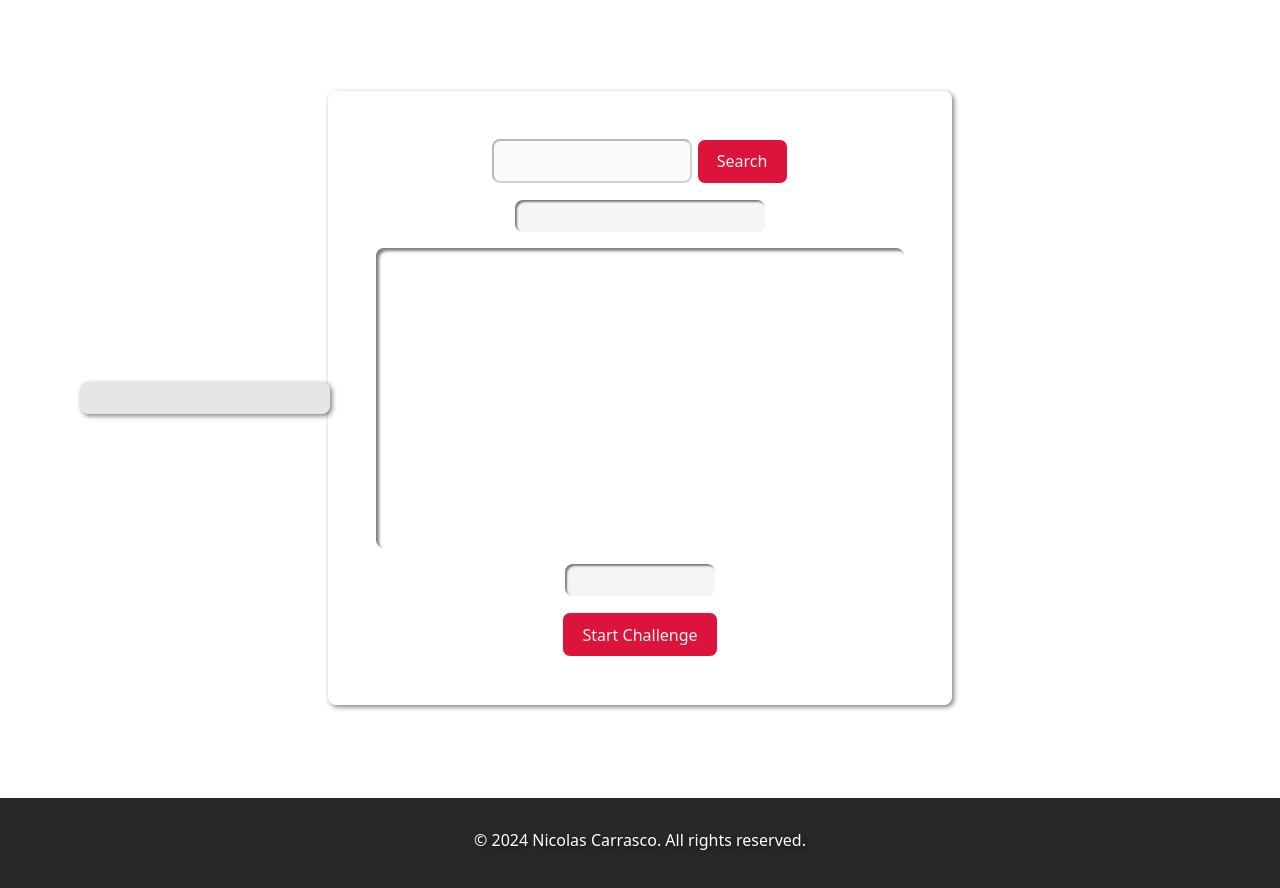
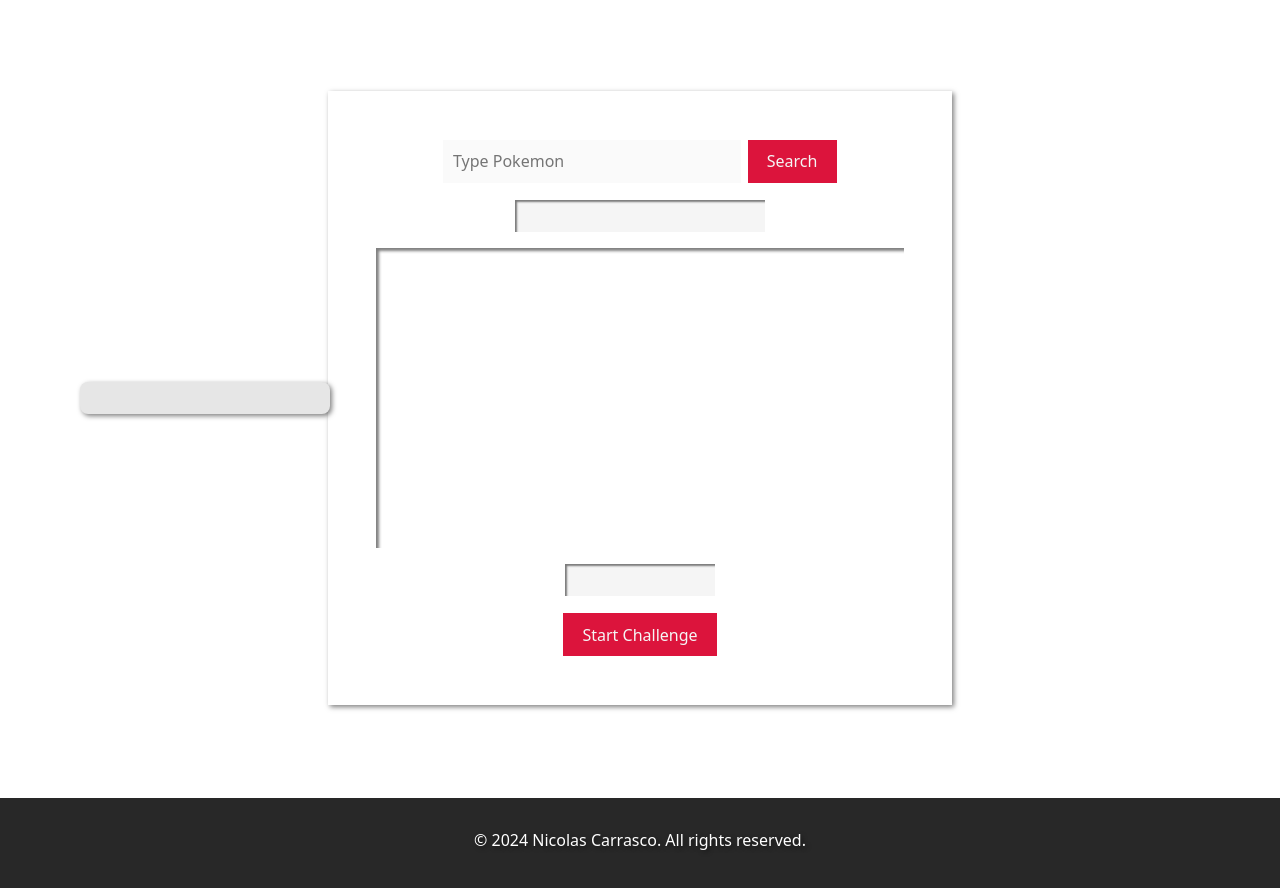
Before and after one commit to Niccar95/PokeSearch, a website built with Vite: page index.html in a window 1280 px wide. Shown: the part 802-1690 px from the top of the page. Built offline with nearby package versions, Linux system fonts and the light colour scheme; files whose address does not match are found by name.

Commit message:
began new styling for search container

```diff
--- a/index.html
+++ b/index.html
@@ -60,7 +60,7 @@
     <section id="mainSection">
       <div id="pokeSearchContainer">
         <form id="pokemonForm">
-          <input type="text" id="searchPokemon" />
+          <input type="text" id="searchPokemon" placeholder="Type Pokemon" />
           <button id="searchButton">Search</button>
         </form>
 
--- a/src/scss/style.scss
+++ b/src/scss/style.scss
@@ -173,7 +173,7 @@ h1 {
   height: 70%;
   padding: 1em;
   gap: 0.5em;
-  border-radius: 0.5em;
+
   background-color: rgba(255, 255, 255, 0.2);
   box-shadow: 2px 2px 5px rgba(0, 0, 0, 0.5);
 
@@ -192,7 +192,6 @@ h1 {
     width: 250px;
     height: 2em;
     padding: 0.5em;
-    border-radius: 0.5em;
     box-shadow: inset 0px 0px 1.5px 1.5px rgba(0, 0, 0, 0.3);
     box-shadow: inset 2px 2px 2px rgba(0, 0, 0, 0.5);
 
@@ -205,12 +204,9 @@ h1 {
 
 button {
   color: whitesmoke;
-  border-radius: 8px;
   border: 1px solid white;
   padding: 0.6em 1.2em;
-  font-size: 1em;
   font-weight: 500;
-  font-family: inherit;
   background-color: crimson;
   cursor: pointer;
   transition: border-color 0.25s;
@@ -224,10 +220,15 @@ button:focus-visible {
 }
 
 #searchPokemon {
-  padding: 0.5em;
+  font-size: 1em;
+  border: 1px solid white;
+  padding: 0.6em;
   width: 200px;
   box-sizing: border-box;
-  border-radius: 8px;
+
+  @include breakpoints.desktop() {
+    width: 300px;
+  }
 }
 
 #searchResults {
@@ -237,7 +238,6 @@ button:focus-visible {
   overflow-x: hidden;
   overflow-y: auto;
   background-color: rgba(255, 255, 255, 0.3);
-  border-radius: 0.5em;
   box-shadow: inset 3px 3px 3px rgba(0, 0, 0, 0.5);
 
   @include breakpoints.desktop() {
@@ -260,7 +260,6 @@ button:focus-visible {
     width: 150px;
     height: 2em;
     padding: 0.5em;
-    border-radius: 0.5em;
     box-shadow: inset 2px 2px 2px rgba(0, 0, 0, 0.5);
 
     #timer {
```
